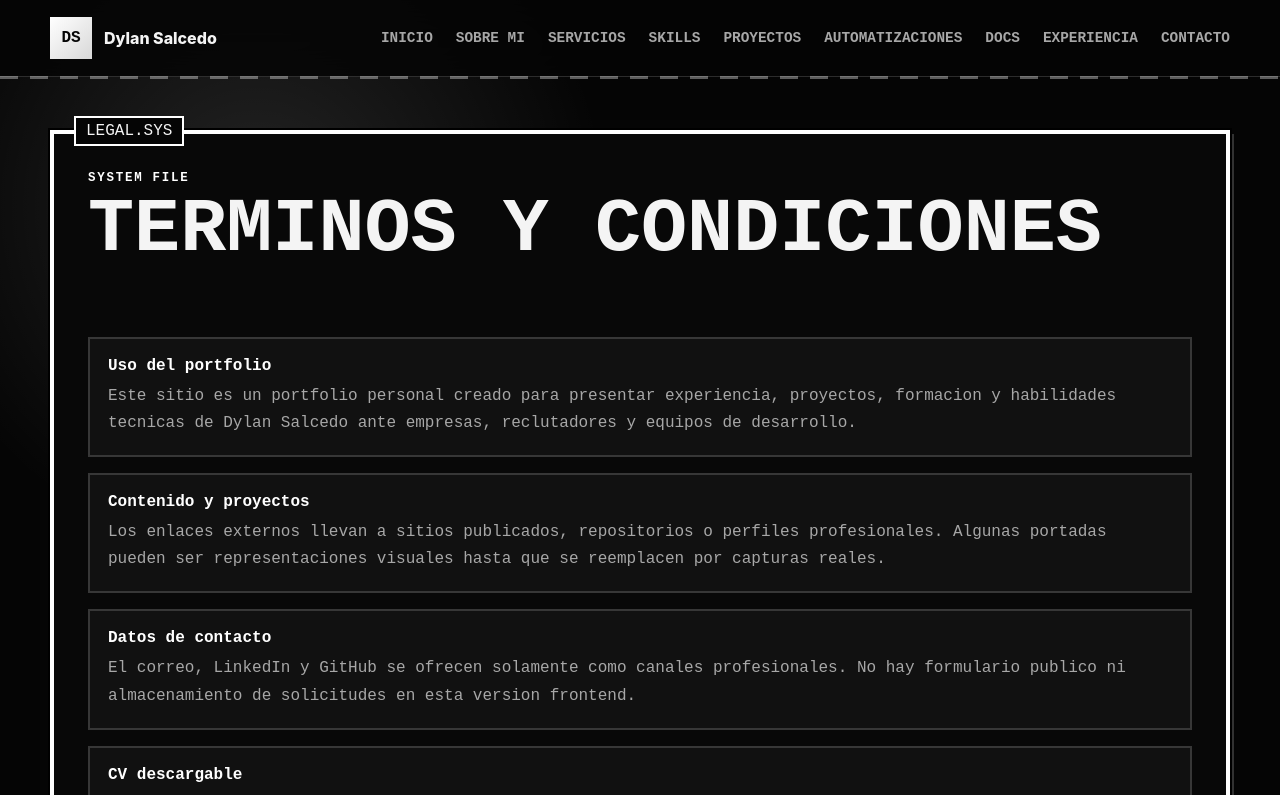
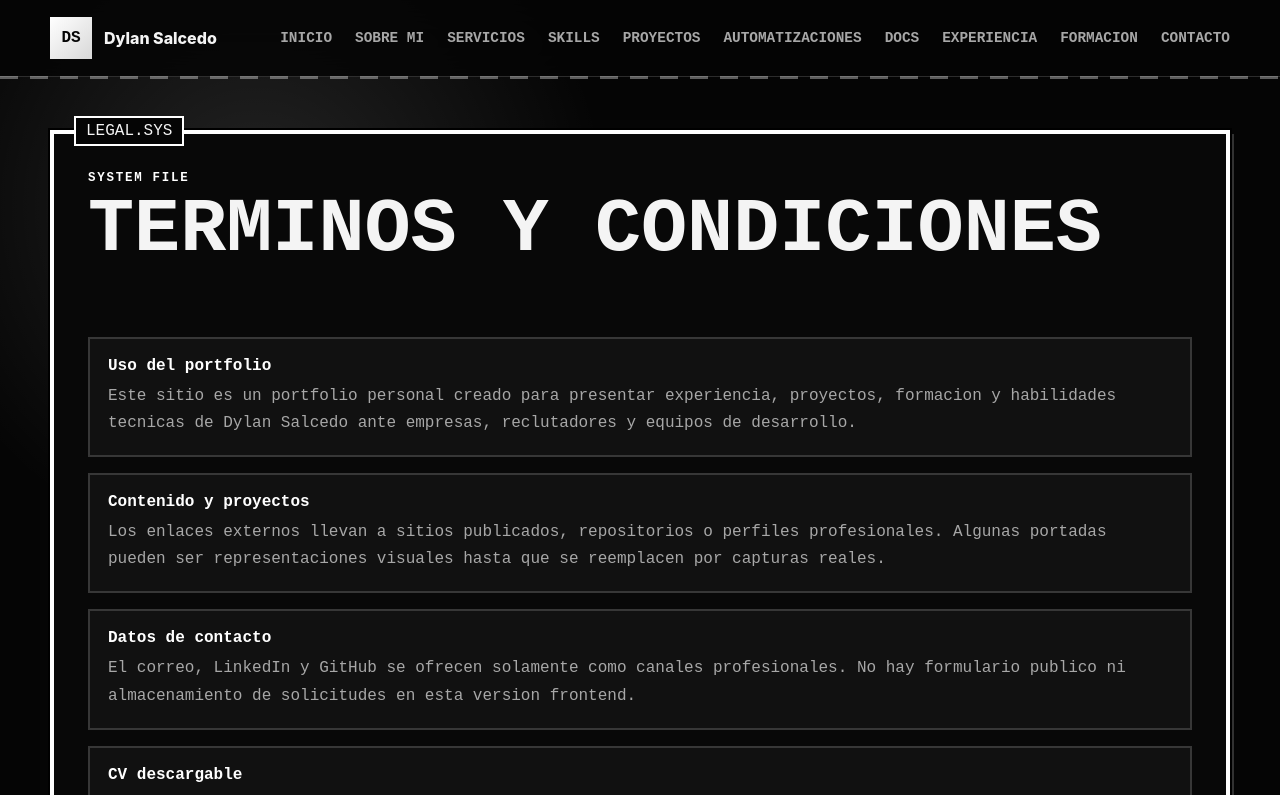
Before and after one commit to DylanDev08/Portfolio-Dylan, a React (Vite) app in the folder frontend/: page /legal in a window 1280 px wide. Shown: the top 795 px of the page. Built offline with nearby package versions, Linux system fonts and the light colour scheme; no server answers.

Commit message:
Keep formation in main navigation

```diff
--- a/frontend/src/components/layout/Header.jsx
+++ b/frontend/src/components/layout/Header.jsx
@@ -10,6 +10,7 @@ const links = [
   ["Automatizaciones", "/automatizaciones"],
   ["Docs", "/documentacion"],
   ["Experiencia", "/experiencia"],
+  ["Formacion", "/formacion"],
   ["Contacto", "/contacto"],
 ];
 
```
